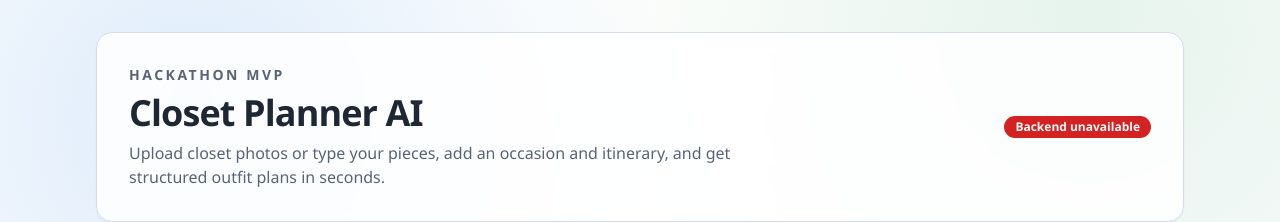
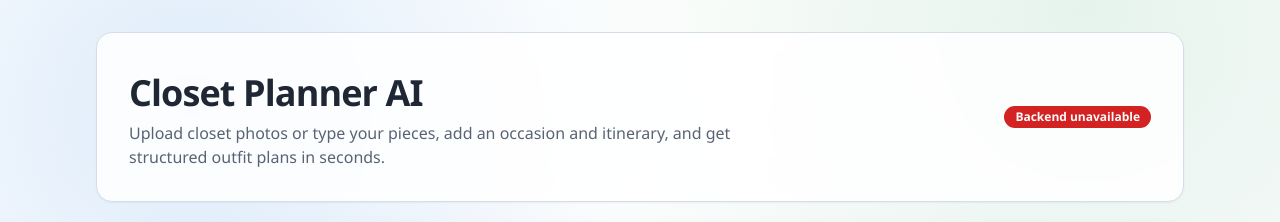
Before and after one commit to jaydenpiao/AI-Closet-Planner, a React (Vite) app in the folder frontend/: page / in a window 1280 px wide. Shown: the top 222 px of the page. Built offline with nearby package versions, Linux system fonts and the light colour scheme; no server answers.

Commit message:
chore(frontend): close out mvp ui and sync context

```diff
--- a/frontend/src/components/layout/AppHeader.tsx
+++ b/frontend/src/components/layout/AppHeader.tsx
@@ -25,9 +25,6 @@ export function AppHeader({ healthState }: AppHeaderProps) {
     <header className="rounded-2xl border bg-card/85 p-6 shadow-sm backdrop-blur-sm md:p-8">
       <div className="flex flex-col gap-3 md:flex-row md:items-center md:justify-between">
         <div>
-          <p className="text-sm font-semibold uppercase tracking-[0.18em] text-muted-foreground">
-            Hackathon MVP
-          </p>
           <h1 className="mt-2 text-3xl font-bold tracking-tight text-foreground md:text-4xl">
             Closet Planner AI
           </h1>
```
Also changed, not shown: 1 other file (tests, documents, lock files or other folders).
